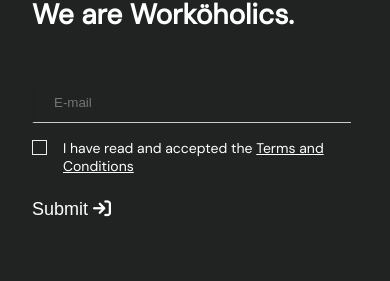
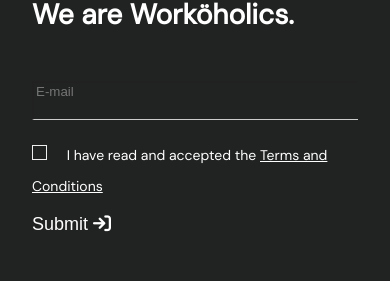
Before and after one commit to Chudroy/workoholics-project, an Angular app in the folder workoholics-test/: page / in a window 390 px wide. Shown: the part 2187-2468 px from the top of the page. Built offline with nearby package versions, Linux system fonts and the light colour scheme.

Commit message:
finessing

```diff
--- a/workoholics-test/src/app/app.component.html
+++ b/workoholics-test/src/app/app.component.html
@@ -94,22 +94,26 @@
         </div>
 
         <form action="#" method="POST">
-          <label for="email"> </label>
+          <label for="email"></label>
           <input type="email" id="email" name="email" placeholder="E-mail" />
 
           <div id="terms-and-conditions-container">
+            <div id="terms-and-conditions-check">
               <label for="terms-and-conditions">
                 <input class="checkbox" type="checkbox" />
                 <div class="custom-checkbox"></div>
               </label>
-            <span>
-              I have read and accepted the <a href="#">Terms and Conditions</a>
+
+              <span id="terms-and-conditions-text">
+                I have read and accepted the
+                <a href="#">Terms and Conditions</a>
               </span>
             </div>
-
+            <span class="flex-divider"></span>
             <button type="submit">
               Submit <i class="fa-solid fa-arrow-right-to-bracket"></i>
             </button>
+          </div>
         </form>
       </div>
 
--- a/workoholics-test/src/styles.scss
+++ b/workoholics-test/src/styles.scss
@@ -232,6 +232,10 @@ $page-padding-mobile: 0 1rem 0;
   margin-bottom: 3rem;
 }
 
+#terms-and-conditions-text {
+  margin-bottom: 1rem;
+}
+
 .nav-menu-item {
   margin: auto 1rem auto;
 }
@@ -308,6 +312,10 @@ $page-padding-mobile: 0 1rem 0;
   background-color: $workoholics-pink;
 }
 
+.flex-divider {
+  flex: 1;
+}
+
 nav {
   $interior-padding: 5vw;
   padding-top: 0.5rem;
@@ -360,9 +368,12 @@ form label {
 }
 
 form #email {
-  width: 85%;
-  padding: 12px 20px;
-  display: inline-block;
+  width: 100%;
+  box-sizing: border-box; /* add this */
+  -webkit-box-sizing: border-box;
+  -moz-box-sizing: border-box;
+  padding-bottom: 20px;
+  display: block;
   border-right: 0px;
   border-bottom: 1px solid #ccc;
   background-color: $workoholics-black;
@@ -372,8 +383,8 @@ form #email {
 
 form #terms-and-conditions-container {
   display: flex;
-  align-items: flex-start;
   margin-bottom: 1rem;
+  flex-wrap: wrap;
 }
 
 form input[type="checkbox"] {
@@ -410,12 +421,21 @@ form button {
   text-align: center;
   text-decoration: none;
   display: inline-block;
+  margin-left: 1rem;
 }
 
 @media only screen and (max-width: 900px) {
   #intro img {
     right: 0vw;
     left: 25vw;
+  }
+
+  .flex-divider {
+    flex-basis: 100%;
+  }
+
+  #terms-and-conditions-check {
+    margin-bottom: 1rem;
   }
 }
 
@@ -510,8 +530,16 @@ form button {
     display: block;
   }
 
+  footer form button {
+    display: block;
+  }
+
   footer address {
     padding-top: 3.5rem;
     padding-bottom: 2rem;
   }
+
+  form button {
+    margin-left: 0;
+  }
 }
```
Lines whose indentation alone changed are shown as unchanged.
